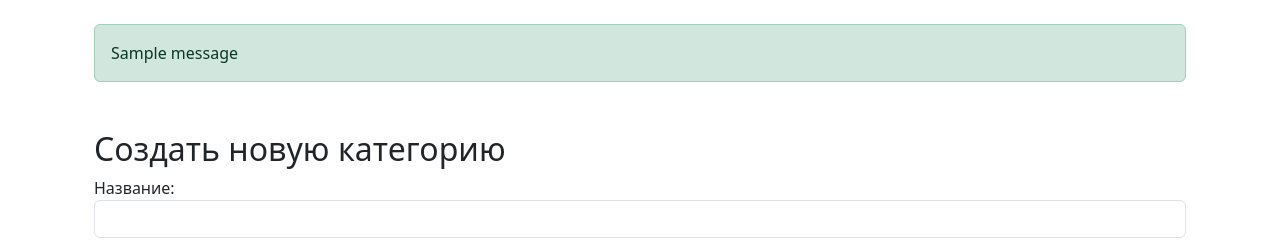
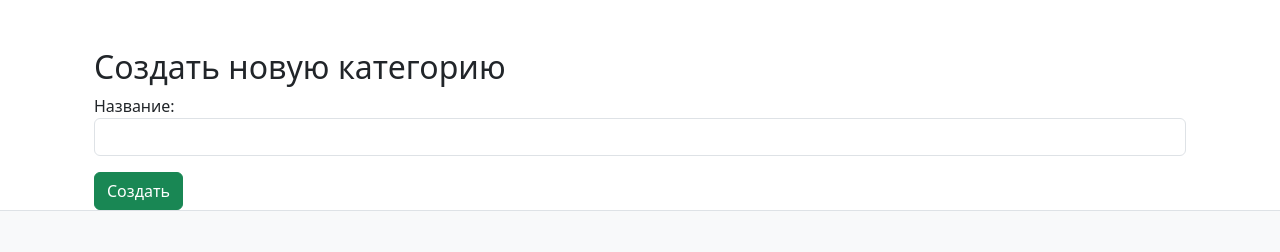
Before and after one commit to Alexmailru195/diplom, a Django app: page /products/categories/create/ in a window 1280 px wide. Shown: the part 56-308 px from the top of the page. Run offline with Django 5.2, Linux system fonts and the light colour scheme; tables that the repository leaves empty hold one stand-in row (values such as "Sample post"); one stand-in notice (Sample message) is shown.

Commit message:
поправил код

```diff
--- a/templates/products/create_category.html
+++ b/templates/products/create_category.html
@@ -1,15 +1,6 @@
 {% extends "base.html" %}
 {% block title %}Создать категорию{% endblock %}
 {% block content %}
-{% if messages %}
-<div class="container mt-3">
-    {% for message in messages %}
-    <div class="alert alert-{{ message.tags }}" role="alert">
-        {{ message }}
-    </div>
-    {% endfor %}
-</div>
-{% endif %}
 <div class="container mt-5">
     <h2>Создать новую категорию</h2>
 
--- a/templates/products/product_list.html
+++ b/templates/products/product_list.html
@@ -16,7 +16,7 @@
 <div class="container mt-5">
     <div class="row justify-content-center">
         <!-- Категории -->
-        <div class="col-md-3 mb-4">
+        <div class="col-md-3 mb-5">
             <h4>Категории</h4>
             <ul class="list-group">
                 <li class="list-group-item {% if not selected_category and not query %}active{% endif %}">
@@ -34,7 +34,7 @@
                     <li class="list-group-item {% if selected_category.id == category.id %}active{% endif %}">
                         <a href="{% url 'products:product_list' %}?category={{ category.id }}"
                            class="text-decoration-none d-flex justify-content-between align-items-center"
-                           style="color: #000;"> <!-- ← Цвет текста -->
+                           style="color: #000;">
                             {{ category.get_full_name }}
                             {% with category.get_product_count as count %}
                                 {% if count > 0 %}
--- a/templates/users/register.html
+++ b/templates/users/register.html
@@ -65,9 +65,9 @@
                     {% endif %}
                 </div>
 
-                <!-- Телефон (необязательно) -->
+                <!-- Телефон -->
                 <div class="mb-3 {% if form.phone.errors %}was-validated{% endif %}">
-                    <label for="id_phone" class="form-label">Телефон (необязательно)</label>
+                    <label for="id_phone" class="form-label">Телефон</label>
                     <input type="text" name="phone" id="id_phone"
                            class="form-control {% if form.phone.errors %}is-invalid{% endif %}" />
                     <small class="form-text text-muted">Например: +7 900 430-16-79</small>
```
Also changed, not shown: users/views.py (+0 -21 lines), delivery/migrations/0001_initial.py (deleted).
